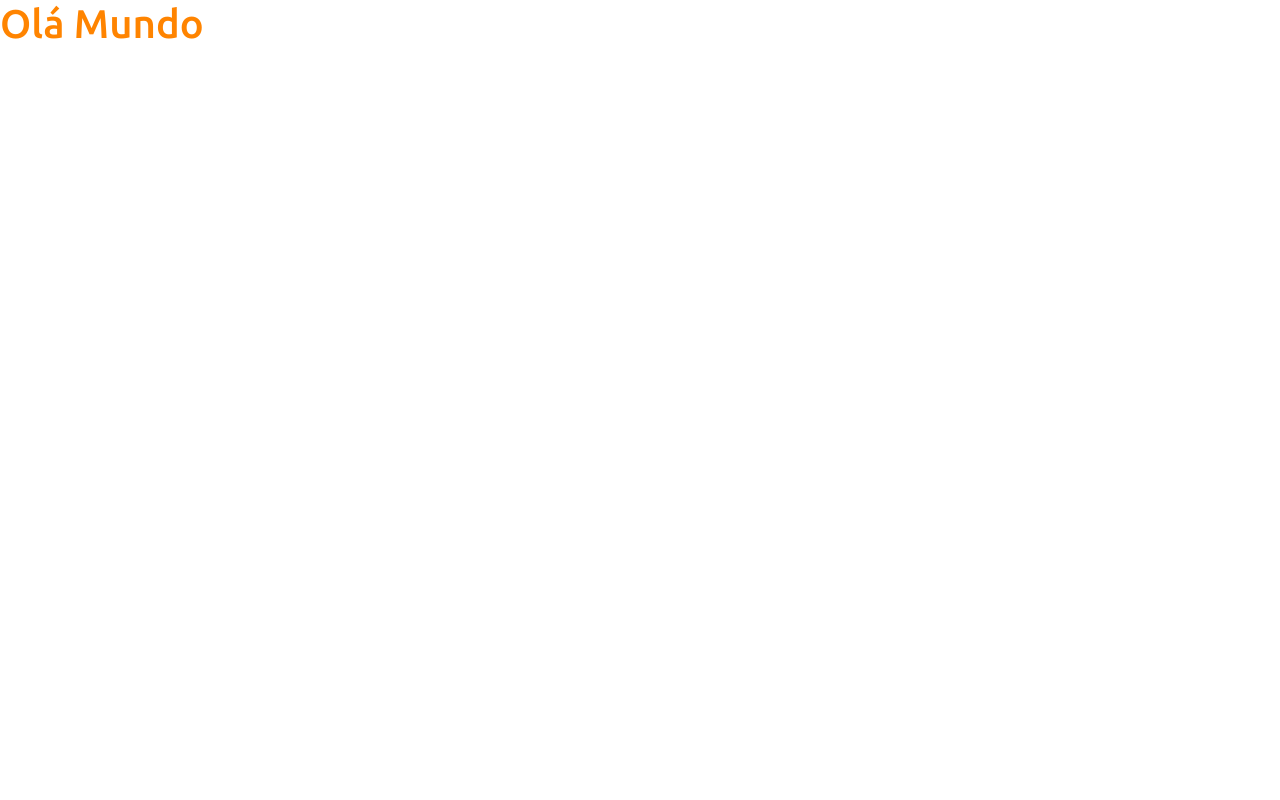
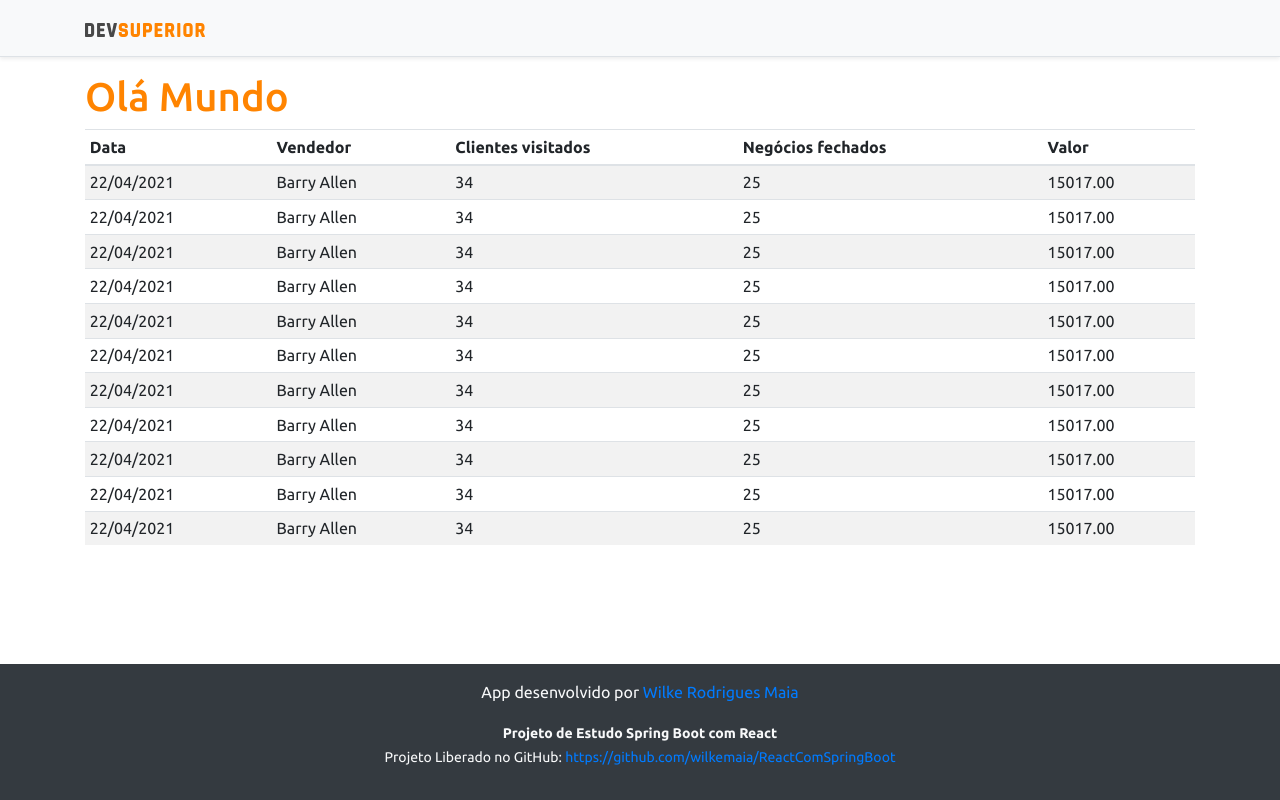
Before and after one commit to wilkemaia/ReactComSpringBoot, a React (Create React App) app in the folder frontend/: page / in a window 1280 px wide. Built offline with nearby package versions, Linux system fonts and the light colour scheme.

Commit message:
Basic Static Componentes

```diff
--- a/frontend/src/App.tsx
+++ b/frontend/src/App.tsx
@@ -1,10 +1,20 @@
+import DataTable from 'components/DataTable';
+import Footer from 'components/Footer';
+import NavBar from './components/NavBar';
 
 
 function App() {
   return (
-    <div>
-     <h1 className="text-primary">Olá Mundo</h1>
-    </div>
+
+    <>
+      <NavBar />
+      <div className="container">
+        <h1 className="text-primary">Olá Mundo</h1>
+
+        <DataTable />
+      </div>
+      <Footer />
+    </>
   );
 }
 
--- /dev/null
+++ b/frontend/src/components/DataTable/index.tsx
@@ -0,0 +1,98 @@
+const DataTable = () => {
+    return (
+        <div className="table-responsive">
+            <table className="table table-striped table-sm">
+                <thead>
+                    <tr>
+                        <th>Data</th>
+                        <th>Vendedor</th>
+                        <th>Clientes visitados</th>
+                        <th>Negócios fechados</th>
+                        <th>Valor</th>
+                    </tr>
+                </thead>
+                <tbody>
+                    <tr>
+                        <td>22/04/2021</td>
+                        <td>Barry Allen</td>
+                        <td>34</td>
+                        <td>25</td>
+                        <td>15017.00</td>
+                    </tr>
+                    <tr>
+                        <td>22/04/2021</td>
+                        <td>Barry Allen</td>
+                        <td>34</td>
+                        <td>25</td>
+                        <td>15017.00</td>
+                    </tr>
+                    <tr>
+                        <td>22/04/2021</td>
+                        <td>Barry Allen</td>
+                        <td>34</td>
+                        <td>25</td>
+                        <td>15017.00</td>
+                    </tr>
+                    <tr>
+                        <td>22/04/2021</td>
+                        <td>Barry Allen</td>
+                        <td>34</td>
+                        <td>25</td>
+                        <td>15017.00</td>
+                    </tr>
+                    <tr>
+                        <td>22/04/2021</td>
+                        <td>Barry Allen</td>
+                        <td>34</td>
+                        <td>25</td>
+                        <td>15017.00</td>
+                    </tr>
+                    <tr>
+                        <td>22/04/2021</td>
+                        <td>Barry Allen</td>
+                        <td>34</td>
+                        <td>25</td>
+                        <td>15017.00</td>
+                    </tr>
+                    <tr>
+                        <td>22/04/2021</td>
+                        <td>Barry Allen</td>
+                        <td>34</td>
+                        <td>25</td>
+                        <td>15017.00</td>
+                    </tr>
+                    <tr>
+                        <td>22/04/2021</td>
+                        <td>Barry Allen</td>
+                        <td>34</td>
+                        <td>25</td>
+                        <td>15017.00</td>
+                    </tr>
+                    <tr>
+                        <td>22/04/2021</td>
+                        <td>Barry Allen</td>
+                        <td>34</td>
+                        <td>25</td>
+                        <td>15017.00</td>
+                    </tr>
+                    <tr>
+                        <td>22/04/2021</td>
+                        <td>Barry Allen</td>
+                        <td>34</td>
+                        <td>25</td>
+                        <td>15017.00</td>
+                    </tr>
+                    <tr>
+                        <td>22/04/2021</td>
+                        <td>Barry Allen</td>
+                        <td>34</td>
+                        <td>25</td>
+                        <td>15017.00</td>
+                    </tr>
+                </tbody>
+            </table>
+        </div>
+    );
+}
+
+export default DataTable;
--- /dev/null
+++ b/frontend/src/components/Footer/index.tsx
@@ -0,0 +1,13 @@
+const Footer = () => {
+    return (
+        <footer className="footer mt-auto py-3 bg-dark">
+            <div className="container">
+                <p className="text-light">App desenvolvido por <a href="https://github.com/wilkemaia" target="_blank" rel="noreferrer">Wilke Rodrigues Maia</a></p>
+                <p className="text-light"><small><strong>Projeto de Estudo Spring Boot com React</strong><br />
+      Projeto Liberado no GitHub: <a href="https://github.com/wilkemaia" target="_blank" rel="noreferrer">https://github.com/wilkemaia/ReactComSpringBoot</a></small></p>
+            </div>
+        </footer>
+    );
+}
+
+export default Footer;
--- /dev/null
+++ b/frontend/src/components/NavBar/index.tsx
@@ -0,0 +1,16 @@
+
+import ImgDsDark from 'assets/img/ds_dark.svg';
+
+const NavBar = () => {
+    return (
+        <div className="d-flex flex-column flex-md-row align-items-center p-3 px-md-4 mb-3 bg-light border-bottom shadow-sm">
+            <div className="container">
+                <nav className="my-2 my-md-0 mr-md-3">
+                <img src={ImgDsDark} alt="DevSuperior" width="120" />
+                </nav>
+            </div>
+        </div>
+    );
+}
+
+export default NavBar;
--- a/frontend/tsconfig.json
+++ b/frontend/tsconfig.json
@@ -1,6 +1,6 @@
 {
   "compilerOptions": {
-   "baseUrl": "./src",
+    "baseUrl": "./src",
     "target": "es5",
     "lib": [
       "dom",
```
Also changed, not shown: frontend/src/assets/img/ds_dark.png (added), frontend/src/assets/img/ds_dark.svg (added).
